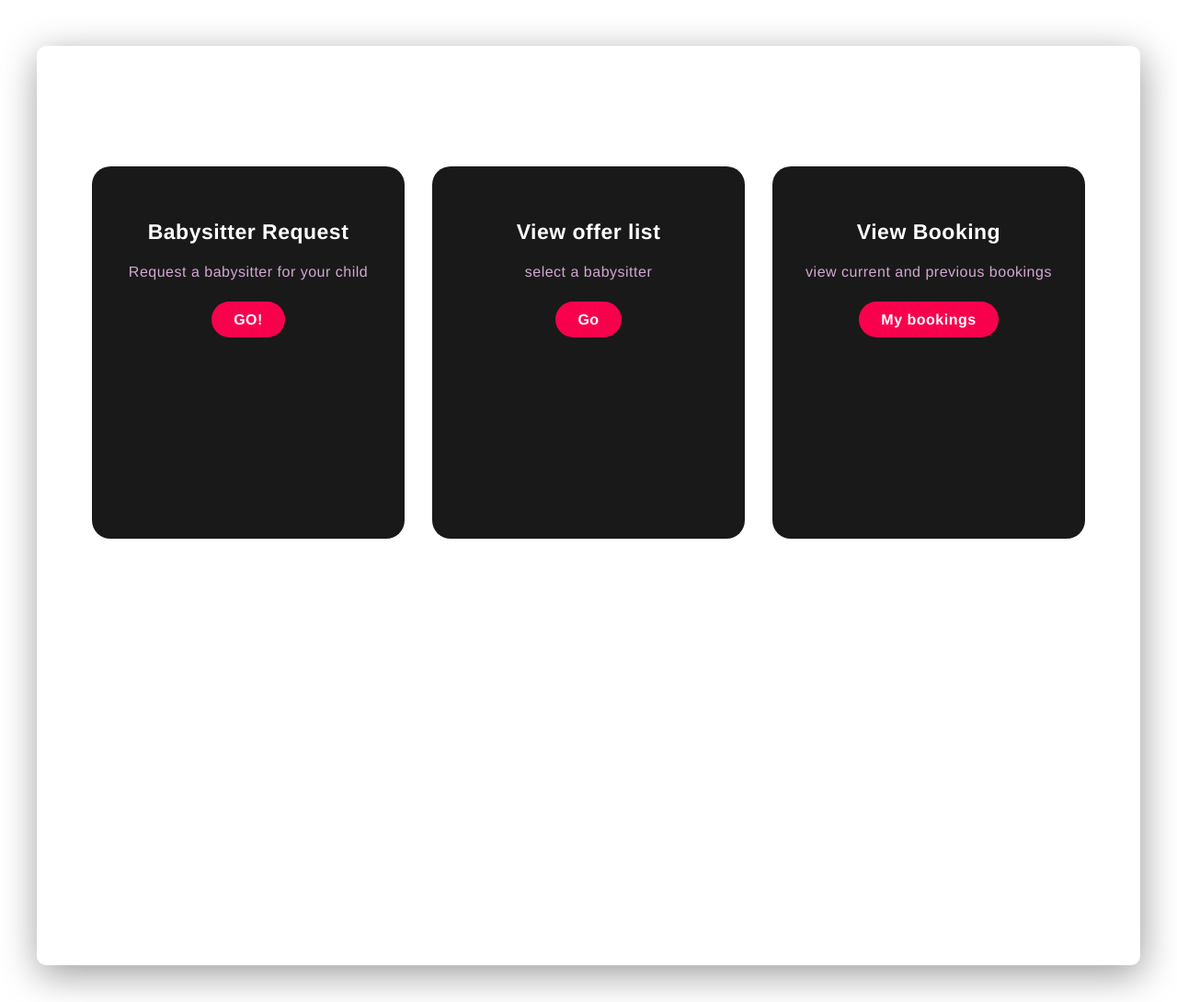
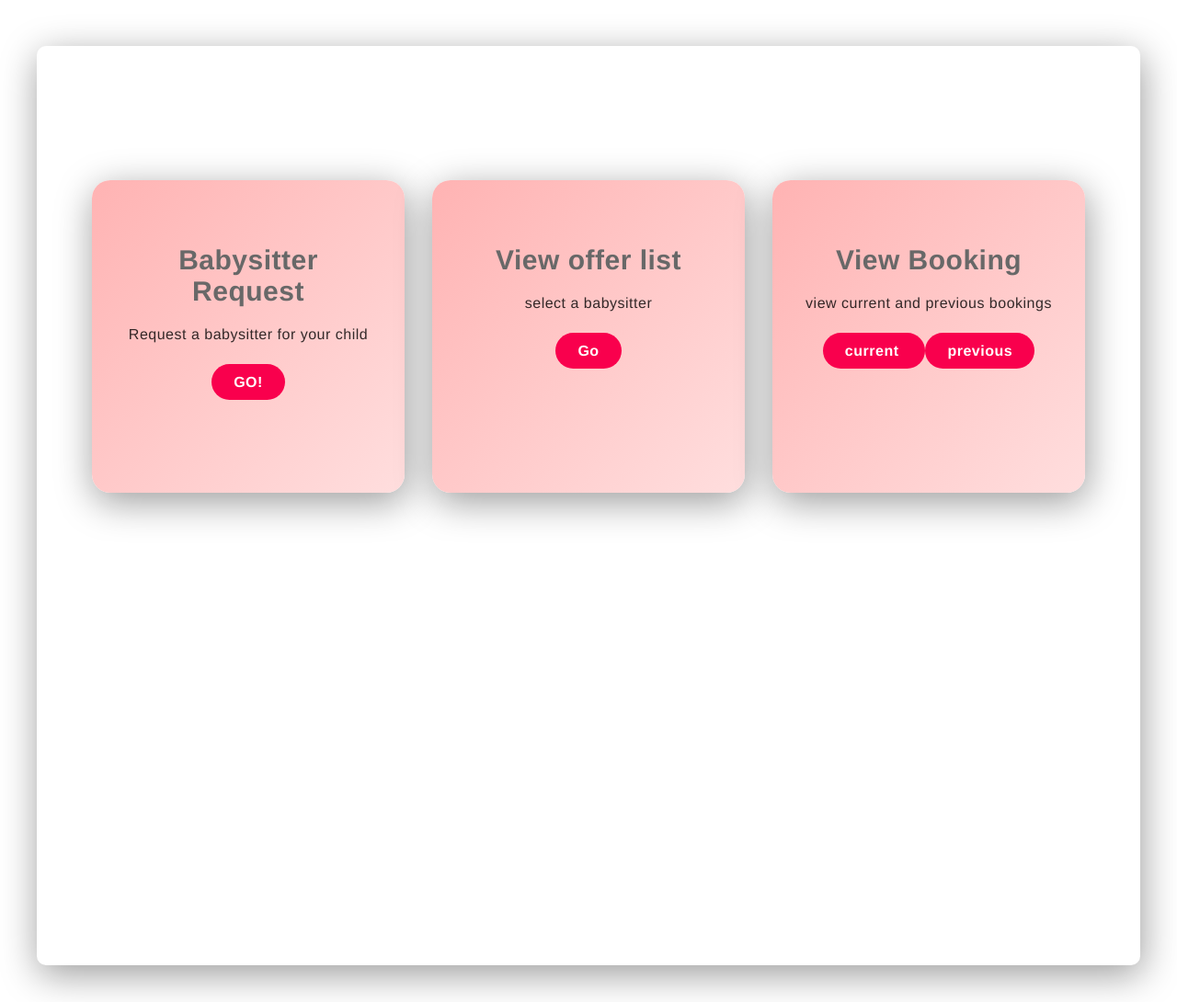
Before and after one commit to GhadeerAlmansour/BabyCare, a PHP site: page /html/HomeParent.html in a window 1280 px wide. Shown: the part 133-1223 px from the top of the page at 92% size. Run offline with PHP 8.4, Linux system fonts and the light colour scheme.

Commit message:
parent home page layout

```diff
--- a/css/home.css
+++ b/css/home.css
@@ -500,35 +500,41 @@ width: 100%;
 	min-height: 400px;
 }
 .card{
-	height: 365px;
+	height: 300px;
 	width: 270px;
 	padding: 20px 35px;
-	background: #191919;
+	background: linear-gradient(to bottom right,#FFB3B3,#ffdede);
 	border-radius: 20px;
 	margin: 15px;
 	position: relative;
 	overflow: hidden;
 	text-align: center;
+  box-shadow: 2px 10px 40px rgba(8, 8, 8, 0.4);
+
 }
+
 .card i{
 	font-size: 50px;
 	display: block;
 	text-align: center;
 	margin: 25px 0px;
-	color: #f9004d;
-
+	color: #983b60;
 }
 
 h5{
-	color: white;
-	font-size: 23px;
+	color: rgb(104, 104, 104);
+	font-size: 30px;
 	margin-bottom: 15px;
+  font-family: 'Helvetica Neue', sans-serif;
+
 }
 .pra p{
-	color: #fcfc;
+	color: rgba(0, 0, 0, 0.8);
 	font-size: 16px;
 	line-height: 27px;
 	margin-bottom: 25px;
+  font-family: 'Helvetica Neue', sans-serif;
+
 }
 .card .button{
 	background-color:#f9004d;
--- a/html/HomeParent.html
+++ b/html/HomeParent.html
@@ -24,7 +24,7 @@
 
     <div class="box">
         <div class="card">
-            <i class="fas fa-bars"></i>
+            <i class="fa-solid fa-user"></i>
             <h5>Babysitter Request</h5>
             <div class="pra">
                 <p>Request a babysitter for your child </p>
@@ -56,7 +56,9 @@
                 <p>view current and previous bookings</p>
 
                 <p style="text-align: center;">
-                    <a class="button" href="#">My bookings</a>
+                    <a class="button" href="#">current </a>
+                    <a class="button" href="#">previous</a>
+
                 </p>
             </div>
         </div>
```
